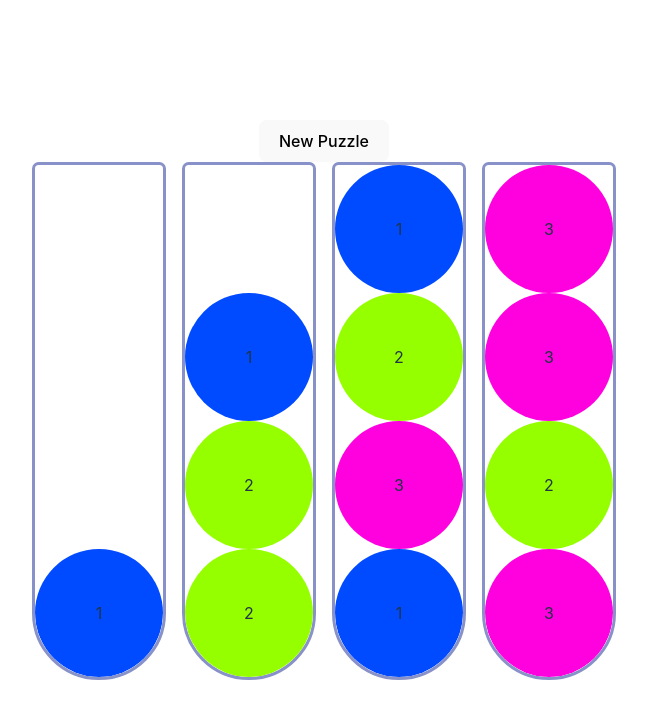
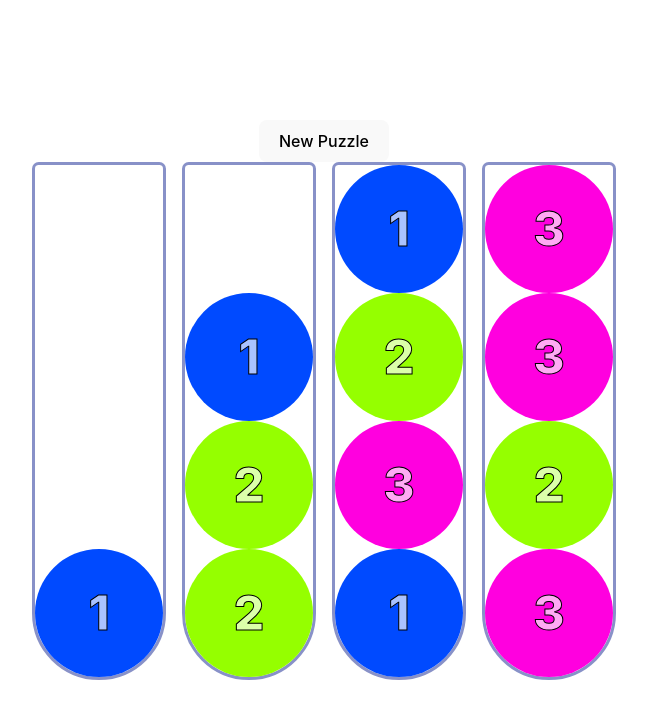
Before and after one commit to IHTFY/balls, a Svelte app: page / in a window 1280 px wide. Shown: the top 718 px of the page, without its empty margins (316-963 px from the left). Built offline with nearby package versions, Linux system fonts and the light colour scheme.

Commit message:
animation

```diff
--- a/src/App.svelte
+++ b/src/App.svelte
@@ -1,10 +1,29 @@
 <script>
+  import { flip } from "svelte/animate";
+  import { crossfade } from "svelte/transition";
   import Ball from "./lib/Ball.svelte";
   import { data } from "./lib/store.js";
   import Vial from "./lib/Vial.svelte";
 
   let stack = [];
   let capacity = 4;
+  let uid = 0;
+
+  const [send, receive] = crossfade({
+    duration: (d) => Math.sqrt(d * 200),
+
+    fallback(node, params) {
+      const style = getComputedStyle(node);
+      const transform = style.transform === "none" ? "" : style.transform;
+
+      return {
+        duration: 600,
+        css: (t) => `
+					transform: ${transform} scale(${t});
+				`,
+      };
+    },
+  });
 
   /**
    * @param {number} i the index of the vial clicked
@@ -15,10 +34,11 @@
       let [onto, from] = stack.map((i) => $data[i]);
 
       if (from.length && onto.length < capacity) {
-        if (onto.length === 0 || from[0] === onto[0]) {
+        if (onto.length === 0 || from[0].value === onto[0].value) {
           data.update((vials) => {
             onto.unshift(from.shift());
             stack = [];
+            console.log(JSON.stringify($data)); // TODO remove
             return vials;
           });
         }
@@ -79,6 +99,10 @@
     ];
 
     shuffle(ordered, 1000);
+    // wrap each value in an object with an id
+    ordered = ordered.map((vial) =>
+      vial.map((ball) => ({ id: uid++, value: ball }))
+    );
 
     data.set(ordered);
   };
@@ -87,14 +111,21 @@
 </script>
 
 <main>
-  <button id="newPuzzle" on:click={() => newPuzzle(5, 5, 3)}>
+  <!-- <button id="newPuzzle" on:click={() => newPuzzle(5, 5, 3)}> -->
+  <button id="newPuzzle" on:click={() => newPuzzle(3, 4, 1)}>
     New Puzzle
   </button>
   <div class="holder">
     {#each $data as vial, index}
       <Vial {capacity} clickHandler={() => vialClicked(index)}>
-        {#each vial as ball}
-          <Ball value={ball} />
+        {#each vial as ball (ball.id)}
+          <div
+            in:receive={{ key: ball.id }}
+            out:send={{ key: ball.id }}
+            animate:flip
+          >
+            <Ball value={ball.value} />
+          </div>
         {/each}
       </Vial>
     {/each}
--- a/src/lib/Ball.svelte
+++ b/src/lib/Ball.svelte
@@ -19,4 +19,12 @@
     align-items: center;
     border-radius: 50%;
   }
+
+  .ballLabel {
+    font-size: 3em;
+    font-weight: 800;
+    color: #ffffffaa;
+    -webkit-text-stroke-width: 1px;
+    -webkit-text-stroke-color: black;
+  }
 </style>
--- a/src/lib/Vial.svelte
+++ b/src/lib/Vial.svelte
@@ -13,7 +13,7 @@
     border-color: #12259280;
     border-width: 0.3vw;
     border-radius: 1vw 1vw 10vw 10vw;
-    overflow: hidden;
+    /* overflow: hidden; */
 
     display: flex;
     justify-content: flex-end;
```
